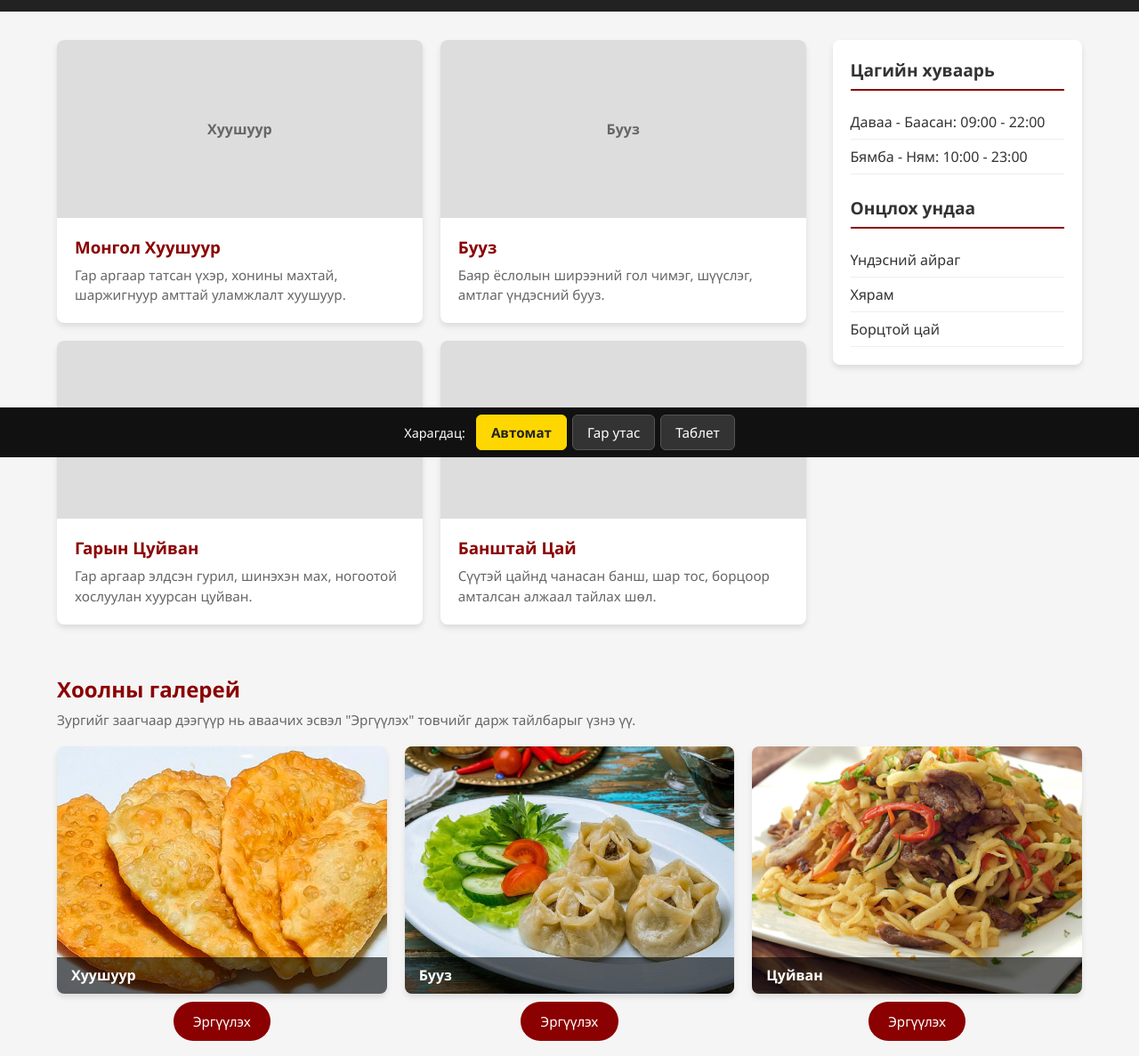
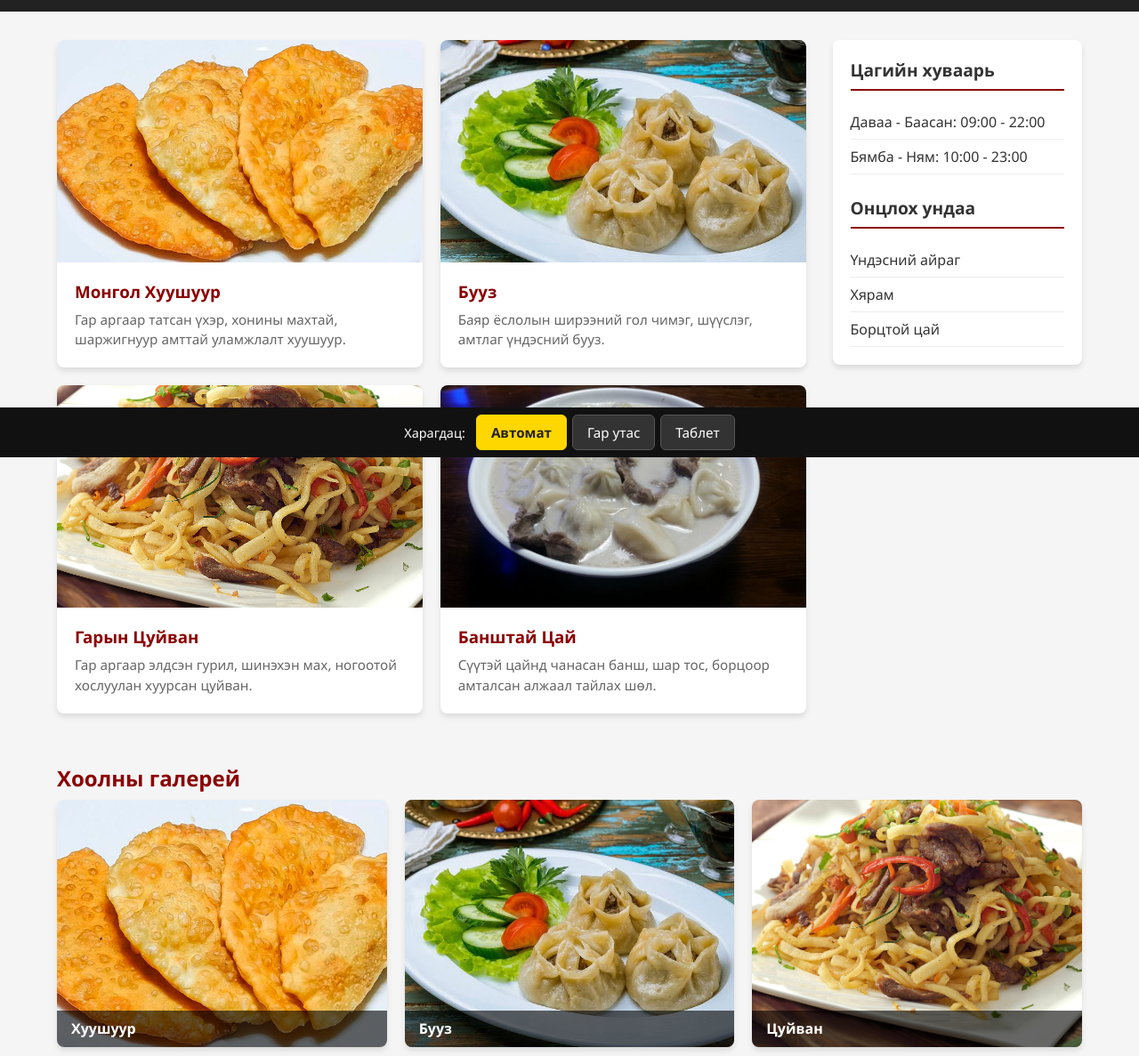
Before and after one commit to Iimoos/lab6, a plain HTML site: page index.html in a window 1280 px wide. Shown: the part 286-1473 px from the top of the page at 89% size. Drawn offline with Linux system fonts and the light colour scheme.

Commit message:
aldaa zaswar

```diff
--- a/index.html
+++ b/index.html
@@ -48,28 +48,28 @@
     <div class="container">
         <main>
             <div class="food-card">
-                <div class="food-image">Хуушуур</div>
+                    <img src="img/huushuur.jpg" alt="Хуушуур" loading="lazy" style="width: 100%; height: 250px; object-fit: cover; object-position: center;">
                 <div class="food-info">
                     <h3>Монгол Хуушуур</h3>
                     <p>Гар аргаар татсан үхэр, хонины махтай, шаржигнуур амттай уламжлалт хуушуур.</p>
                 </div>
             </div>
             <div class="food-card">
-                <div class="food-image">Бууз</div>
+                    <img src="img/buuz.jpg" alt="Бууз" loading="lazy" style="width: 100%; height: 250px; object-fit: cover; object-position: center;">
                 <div class="food-info">
                     <h3>Бууз</h3>
                     <p>Баяр ёслолын ширээний гол чимэг, шүүслэг, амтлаг үндэсний бууз.</p>
                 </div>
             </div>
             <div class="food-card">
-                <div class="food-image">Цуйван</div>
+                    <img src="img/tsuiwan.jpg" alt="Цуйван" loading="lazy" style="width: 100%; height: 250px; object-fit: cover; object-position: center;">
                 <div class="food-info">
                     <h3>Гарын Цуйван</h3>
                     <p>Гар аргаар элдсэн гурил, шинэхэн мах, ногоотой хослуулан хуурсан цуйван.</p>
                 </div>
             </div>
             <div class="food-card">
-                <div class="food-image">Шөл</div>
+                    <img src="img/banshtai_tsai.jpg" alt="Банштай Цай" loading="lazy" style="width: 100%; height: 250px; object-fit: cover; object-position: center;">
                 <div class="food-info">
                     <h3>Банштай Цай</h3>
                     <p>Сүүтэй цайнд чанасан банш, шар тос, борцоор амталсан алжаал тайлах шөл.</p>
@@ -99,7 +99,7 @@
     <!-- ===== Лаб 6: Зургийн галерей (3D flip card + stagger animation) ===== -->
     <section class="wrapper" id="gallery" aria-labelledby="galleryTitle">
         <h2 id="galleryTitle" class="section-title">Хоолны галерей</h2>
-        <p class="section-note">Зургийг заагчаар дээгүүр нь аваачих эсвэл "Эргүүлэх" товчийг дарж тайлбарыг үзнэ үү.</p>
+
 
         <div class="gallery">
             <figure class="gallery-item" style="--i:0">
@@ -115,7 +115,6 @@
                         </div>
                     </div>
                 </div>
-                <button class="flip-btn" type="button" aria-pressed="false" aria-controls="card1">Эргүүлэх</button>
             </figure>
 
             <figure class="gallery-item" style="--i:1">
@@ -131,7 +130,6 @@
                         </div>
                     </div>
                 </div>
-                <button class="flip-btn" type="button" aria-pressed="false" aria-controls="card2">Эргүүлэх</button>
             </figure>
 
             <figure class="gallery-item" style="--i:2">
@@ -147,7 +145,6 @@
                         </div>
                     </div>
                 </div>
-                <button class="flip-btn" type="button" aria-pressed="false" aria-controls="card3">Эргүүлэх</button>
             </figure>
 
             <figure class="gallery-item" style="--i:3">
@@ -163,7 +160,6 @@
                         </div>
                     </div>
                 </div>
-                <button class="flip-btn" type="button" aria-pressed="false" aria-controls="card4">Эргүүлэх</button>
             </figure>
 
             <figure class="gallery-item" style="--i:4">
@@ -179,8 +175,7 @@
                         </div>
                     </div>
                 </div>
-                <button class="flip-btn" type="button" aria-pressed="false" aria-controls="card5">Эргүүлэх</button>
-            </figure>
+               </figure>
 
             <figure class="gallery-item" style="--i:5">
                 <div class="flip-card" id="card6">
@@ -195,7 +190,6 @@
                         </div>
                     </div>
                 </div>
-                <button class="flip-btn" type="button" aria-pressed="false" aria-controls="card6">Эргүүлэх</button>
             </figure>
         </div>
     </section>
```
